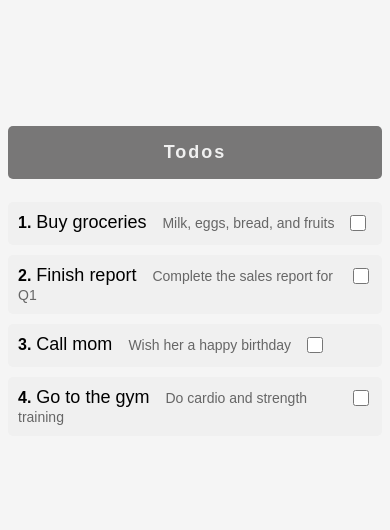
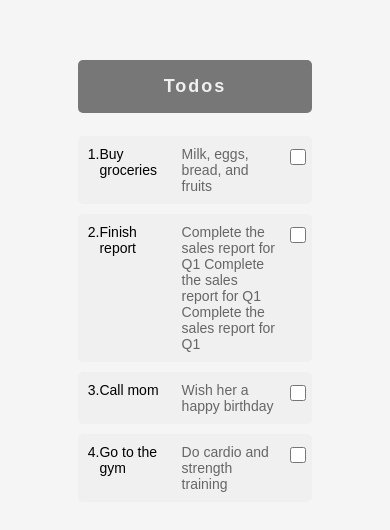
Before and after one commit to meabhiarya1/todo-react-app, a React (Vite) app in the folder Todo-react-app/: page /home in a window 390 px wide. Shown: the part 156-686 px from the top of the page. Built offline with nearby package versions, Linux system fonts and the light colour scheme.

Commit message:
responsive design for alltodo is added

```diff
--- a/Todo-react-app/src/Component/AllTodos.jsx
+++ b/Todo-react-app/src/Component/All Todos/AllTodos.jsx
@@ -1,6 +1,5 @@
-import React from 'react'
 import { useContext } from 'react';
-import ContextTodo from '../Store/ContextTodo';
+import ContextTodo from '../../Store/ContextTodo';
 import styles from './AllTodos.module.css';
 
 const AllTodos = () => {
@@ -15,10 +14,13 @@ const AllTodos = () => {
             {ctx.AllData.map((todo, index) => {
                 return (
                     <div key={todo.id} className={styles.todo}>
-                        <div className={styles.todoDetail}>
+                        <div className={styles.todoStart}>
                             <span className={styles.todo__id}>{todo.id}.</span>
                             <span className={styles.todo__title}>{todo.title}</span>
-                            <span className={styles.todo__description}>{todo.description}</span>
+                        </div>
+
+                        <div className={styles.todoDescription}>
+                            {todo.description}
                         </div>
 
                         <div className={styles.todoEnd}>
--- a/Todo-react-app/src/Component/AllTodos.module.css
+++ b/Todo-react-app/src/Component/All Todos/AllTodos.module.css
@@ -22,37 +22,43 @@
     padding: 10px;
     margin-bottom: 10px;
     border-radius: 5px;
+    justify-content: space-between;
+    width: 55vw;
   }
 
-  .todoDetail {
-    justify-content: flex-start;
-    align-items: center;
-  }
-
-  .todoEnd{
-    justify-content: end;
-    align-items: end;
-  }
-
-  .todo__id {
-    font-weight: bold;
+  .todoStart {
+    font-size: 18px;
+    margin-bottom: 5px;
+    margin-right: 1rem;
+    display: flex;
+    width: 20vw;
     margin-right: 5px;
   }
 
-  .todo__title {
-    font-size: 18px;
-    margin-bottom: 5px;
-    margin-right: 1rem;
+  .todoDescription {
+    font-size: 14px;
+    color: #666;
+    width: 30vw;
+    margin: 0px 10px;
   }
 
-  .todo__description {
-    font-size: 14px;
-    color: #666;
+  .todoEnd {
+    /* margin-left: 1rem; */
+    width: 1rem;
+    height: 1rem;
   }
 
   .todo__checkbox {
-    margin-left: 1rem;
+    cursor: pointer;
     width: 1rem;
     height: 1rem;
+    border-radius: 5px;
+  }
 
+  @media (max-width: 650px) {
+    .todoStart {
+      font-size: 14px;
+      width: 25vw;
+      margin-right: 5px;
+    }
   }
--- a/Todo-react-app/src/Pages/Home/Home.jsx
+++ b/Todo-react-app/src/Pages/Home/Home.jsx
@@ -1,5 +1,5 @@
 import React from 'react';
-import AllTodos from '../../Component/AllTodos';
+import AllTodos from '../../Component/All Todos/AllTodos';
 
 const Home = () => {
   return (
--- a/Todo-react-app/src/Store/ContextProvider.jsx
+++ b/Todo-react-app/src/Store/ContextProvider.jsx
@@ -13,7 +13,7 @@ const ContextProvider = (props) => {
         {
             "id": 2,
             "title": "Finish report",
-            "description": "Complete the sales report for Q1",
+            "description": "Complete the sales report for Q1 Complete the sales report for Q1 Complete the sales report for Q1",
             "completed": false
         },
         {
```
